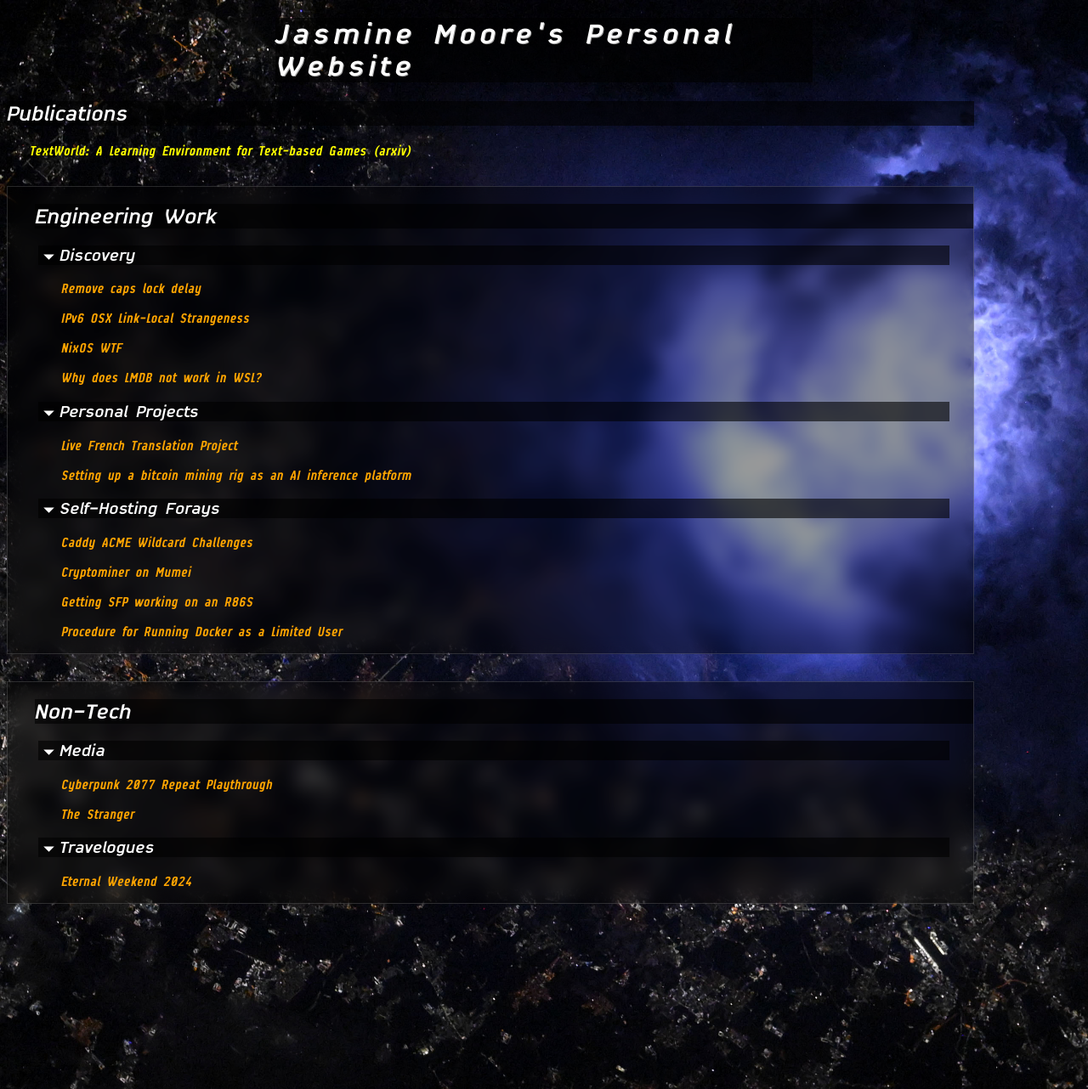
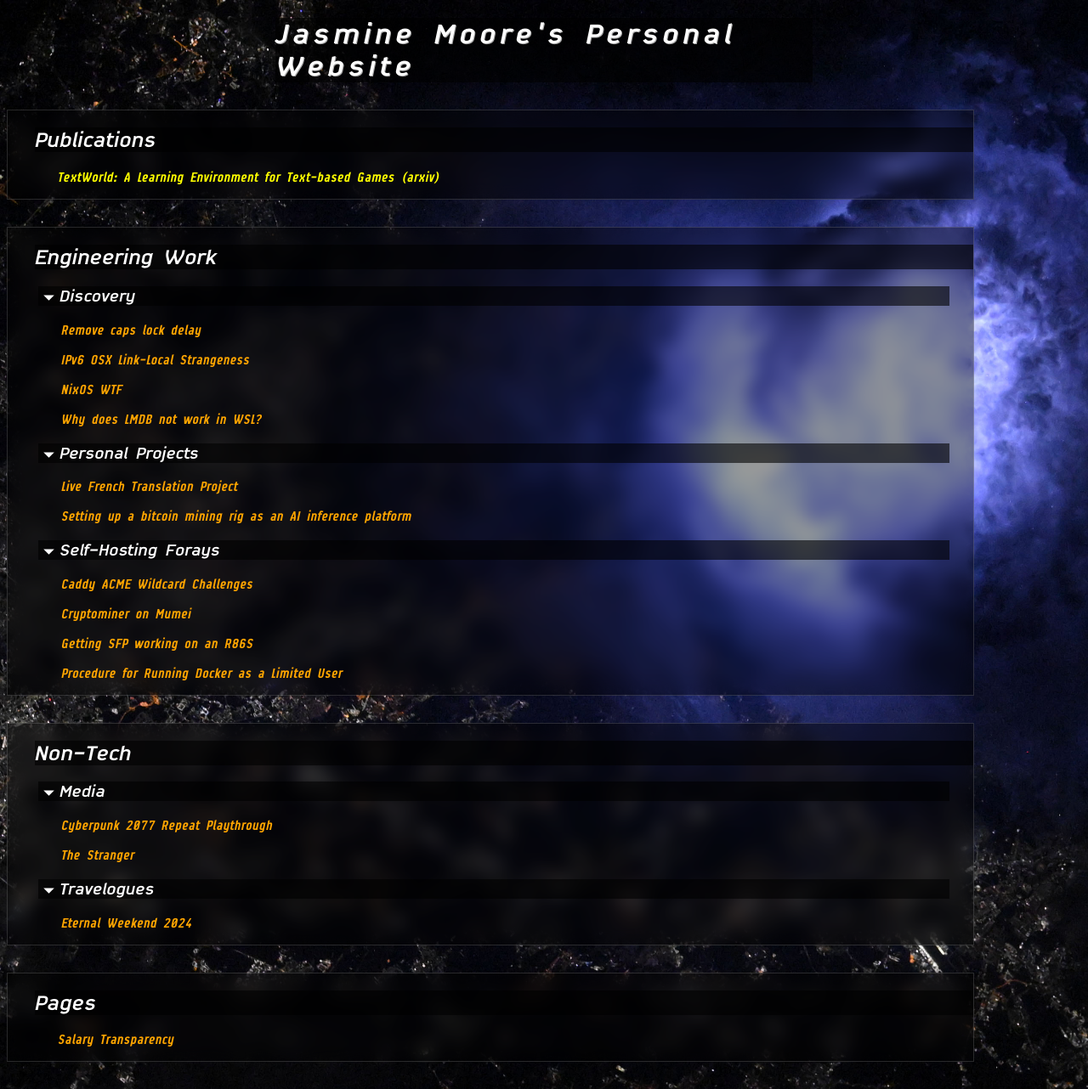
Before and after one commit to freeone3000/jamoo-dev-static, a Jekyll site: the page built from index.md, in a window 1280 px wide. Shown: the whole page at 85% size. Built offline with Jekyll 4.4.1, drawn with Linux system fonts in a browser that asks for light colours.

Commit message:
fix: Index page correctly lists pages

```diff
--- a/Salary Transparency.md
+++ b/Salary Transparency.md
@@ -1,3 +1,7 @@
+---
+title: Salary Transparency
+share: true
+---
 # Salary Transparency
 
 All pay in the below table is in USD.
--- a/index.md
+++ b/index.md
@@ -1,11 +1,12 @@
 ---
-share: "true"
 title: Jasmine Moore's Personal Website
 layout: index
 ---
 
+<section markdown="1">
 ## Publications
 - [TextWorld: A Learning Environment for Text-based Games (arxiv)](https://arxiv.org/pdf/1806.11532)
+</section>
 
 {% comment %} Build a category tree from posts {% endcomment %}
 {% assign posts_by_categories = site.posts | where_exp: "post", "post.categories.size > 0" | sort: "date" | reverse %}
@@ -73,3 +74,12 @@ since these form part of the path. {% endcomment %}
   {% endfor %}
 </section> {% comment %} level1 section {% endcomment %}
 {% endfor %}
+
+<section markdown="1">
+## Pages
+{% for page in site.pages %}
+  {% if page.title and page.layout != "index" %}
+- [{{ page.title }}]({{ page.url | relative_url }})
+    {% endif %}
+{% endfor %}
+</section>
```
